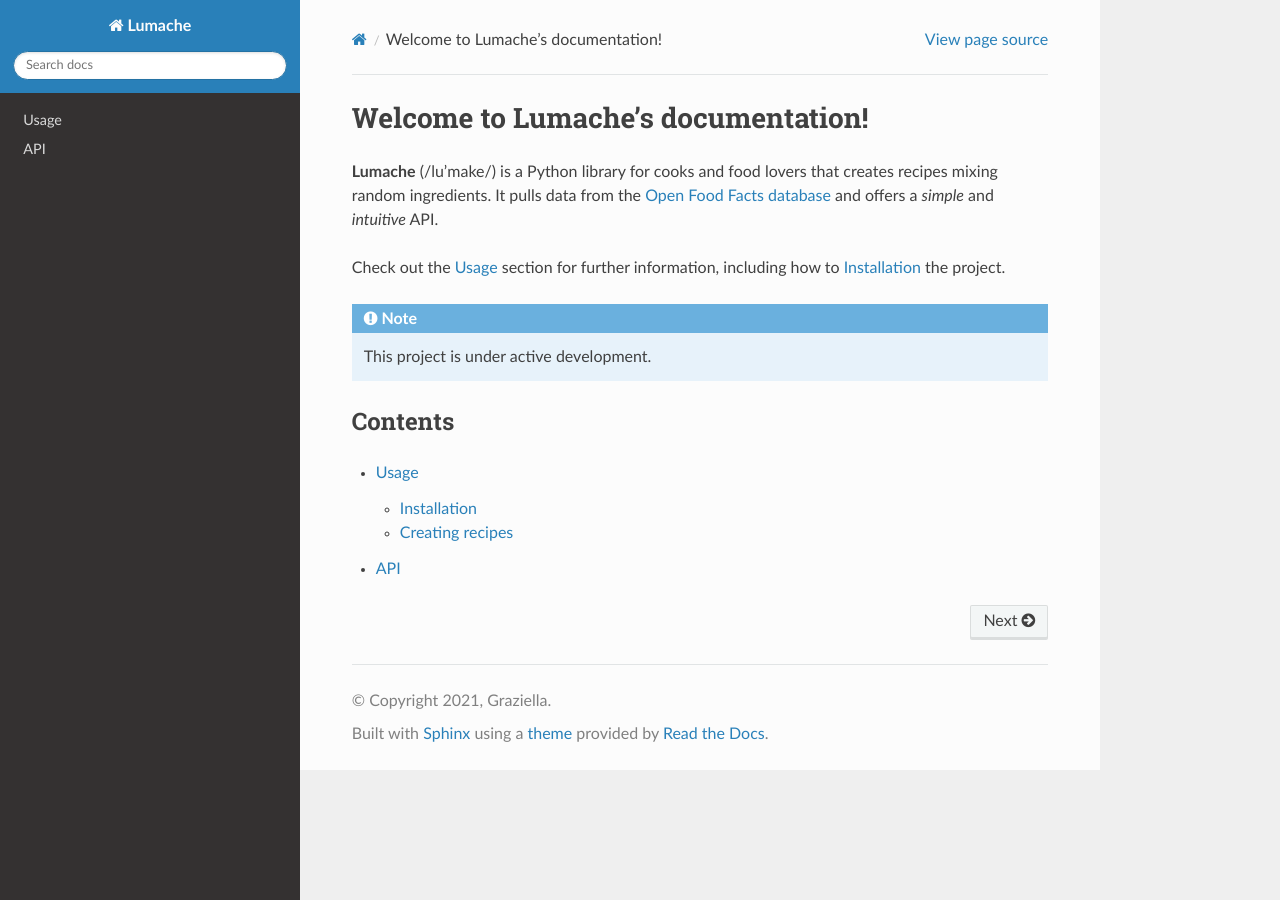
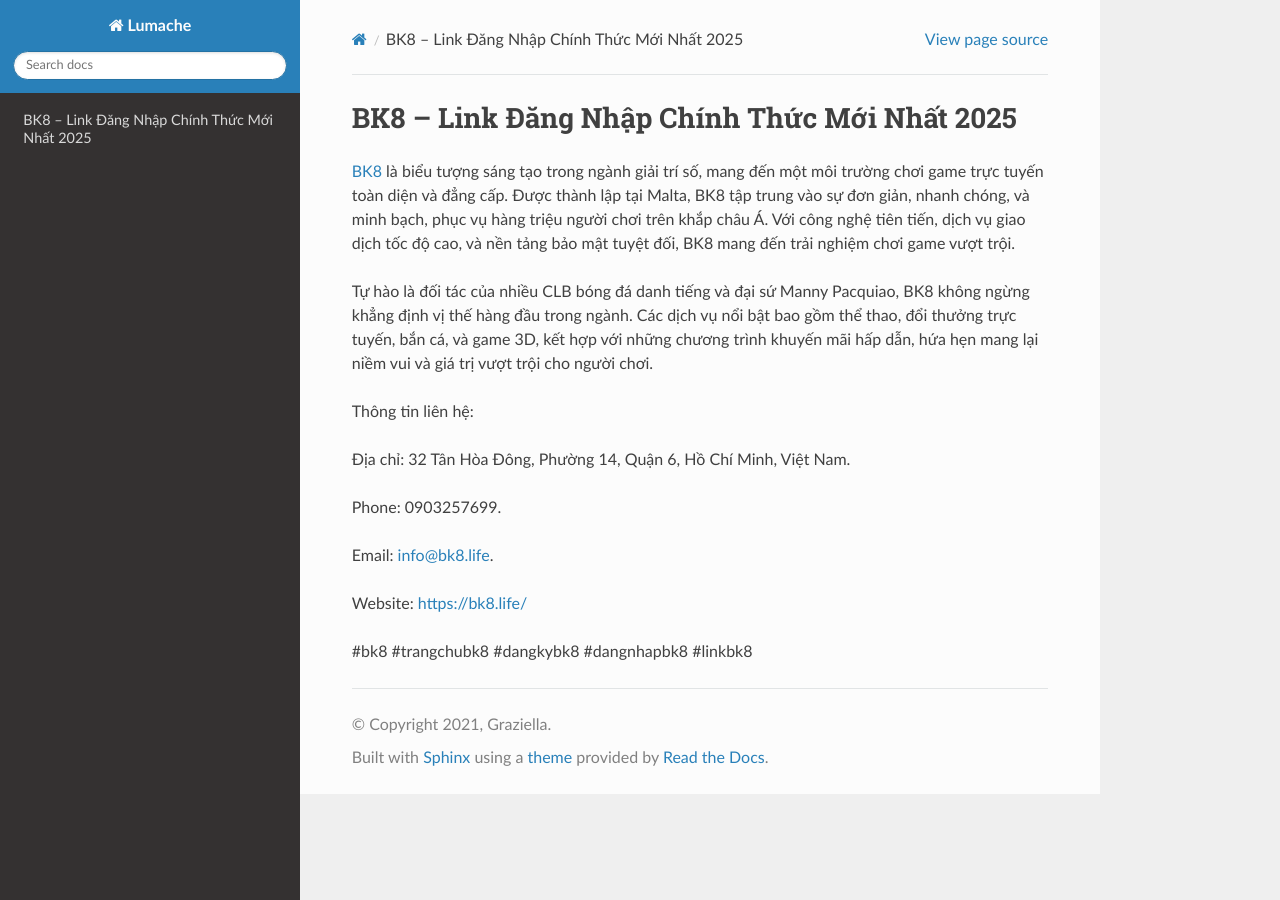
Before and after one commit to parkisngan19/nhacaibk8life, a Sphinx documentation site: the page built from docs/source/index.rst, in a window 1280 px wide. Built offline with Sphinx 7.4.7 and the Read the Docs theme 3.1.0, drawn with Linux system fonts in a browser that asks for light colours.

Commit message:
Update index.rst

```diff
--- a/docs/source/index.rst
+++ b/docs/source/index.rst
@@ -1,22 +1,18 @@
-Welcome to Lumache's documentation!
+BK8 – Link Đăng Nhập Chính Thức Mới Nhất 2025
 ===================================
 
-**Lumache** (/lu'make/) is a Python library for cooks and food lovers
-that creates recipes mixing random ingredients.
-It pulls data from the `Open Food Facts database <https://world.openfoodfacts.org/>`_
-and offers a *simple* and *intuitive* API.
+`BK8 <https://bk8.life/>`_ là biểu tượng sáng tạo trong ngành giải trí số, mang đến một môi trường chơi game trực tuyến toàn diện và đẳng cấp. Được thành lập tại Malta, BK8 tập trung vào sự đơn giản, nhanh chóng, và minh bạch, phục vụ hàng triệu người chơi trên khắp châu Á. Với công nghệ tiên tiến, dịch vụ giao dịch tốc độ cao, và nền tảng bảo mật tuyệt đối, BK8 mang đến trải nghiệm chơi game vượt trội.
 
-Check out the :doc:`usage` section for further information, including
-how to :ref:`installation` the project.
+Tự hào là đối tác của nhiều CLB bóng đá danh tiếng và đại sứ Manny Pacquiao, BK8 không ngừng khẳng định vị thế hàng đầu trong ngành. Các dịch vụ nổi bật bao gồm thể thao, đổi thưởng trực tuyến, bắn cá, và game 3D, kết hợp với những chương trình khuyến mãi hấp dẫn, hứa hẹn mang lại niềm vui và giá trị vượt trội cho người chơi.
 
-.. note::
+Thông tin liên hệ:
 
-   This project is under active development.
+Địa chỉ: 32 Tân Hòa Đông, Phường 14, Quận 6, Hồ Chí Minh, Việt Nam.
 
-Contents
---------
+Phone: 0903257699.
 
-.. toctree::
+Email: info@bk8.life.
 
-   usage
-   api
+Website: https://bk8.life/
+
+#bk8 #trangchubk8 #dangkybk8 #dangnhapbk8 #linkbk8
```
